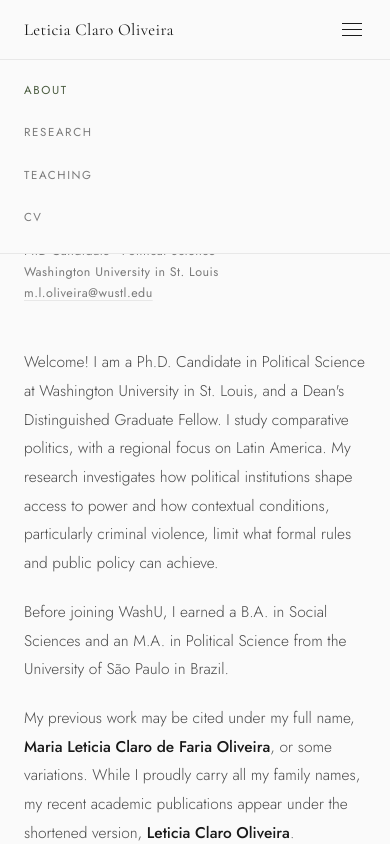
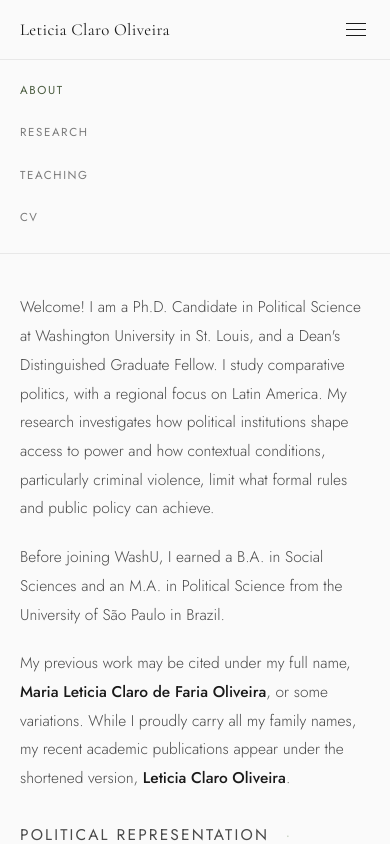
Before and after one commit to claroleticia/claroleticia.github.io, a plain HTML site: page index.html in a window 390 px wide. Both pictures are taken after a click on the button "Toggle menu". Drawn offline with nearby package versions, Linux system fonts and the light colour scheme.

Commit message:
Refactor mobile styles in index.html

```diff
--- a/index.html
+++ b/index.html
@@ -415,6 +415,10 @@
 
         /* ── MOBILE ── */
      @media (max-width: 620px) {
+    :root {
+        --gutter: 1.25rem;
+    }
+
     .nav-links {
         display: none;
         position: absolute;
@@ -424,6 +428,26 @@
         flex-direction: column;
         padding: 1rem var(--gutter) 1.5rem;
         gap: 1rem;
+    }
+    .nav-links.open { display: flex; }
+    .nav-toggle { display: flex; }
+
+    .page {
+        padding: 1.5rem var(--gutter) 2rem;
+        -webkit-overflow-scrolling: touch;
+    }
+
+    .page-inner {
+        padding-top: 0.5rem;
+    }
+
+    .about-photo { display: none; }
+
+    h1 { font-size: clamp(1.8rem, 10vw, 2.8rem); }
+
+    .teaching-table td:first-child { display: none; }
+
+    .page-dots { display: none; }
 }
             .nav-links.open { display: flex; }
             .nav-toggle { display: flex; }
```
Lines whose indentation alone changed are shown as unchanged.
